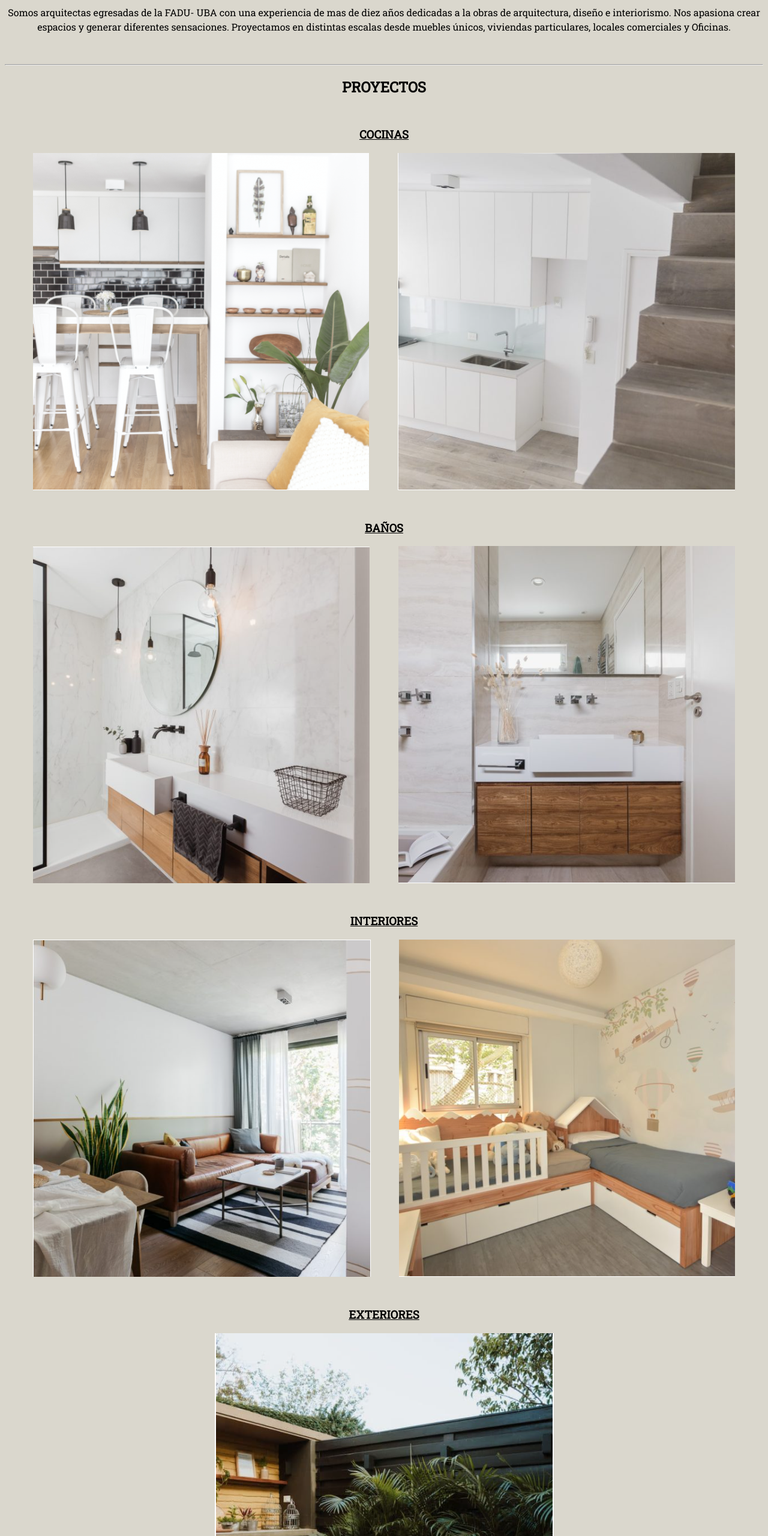
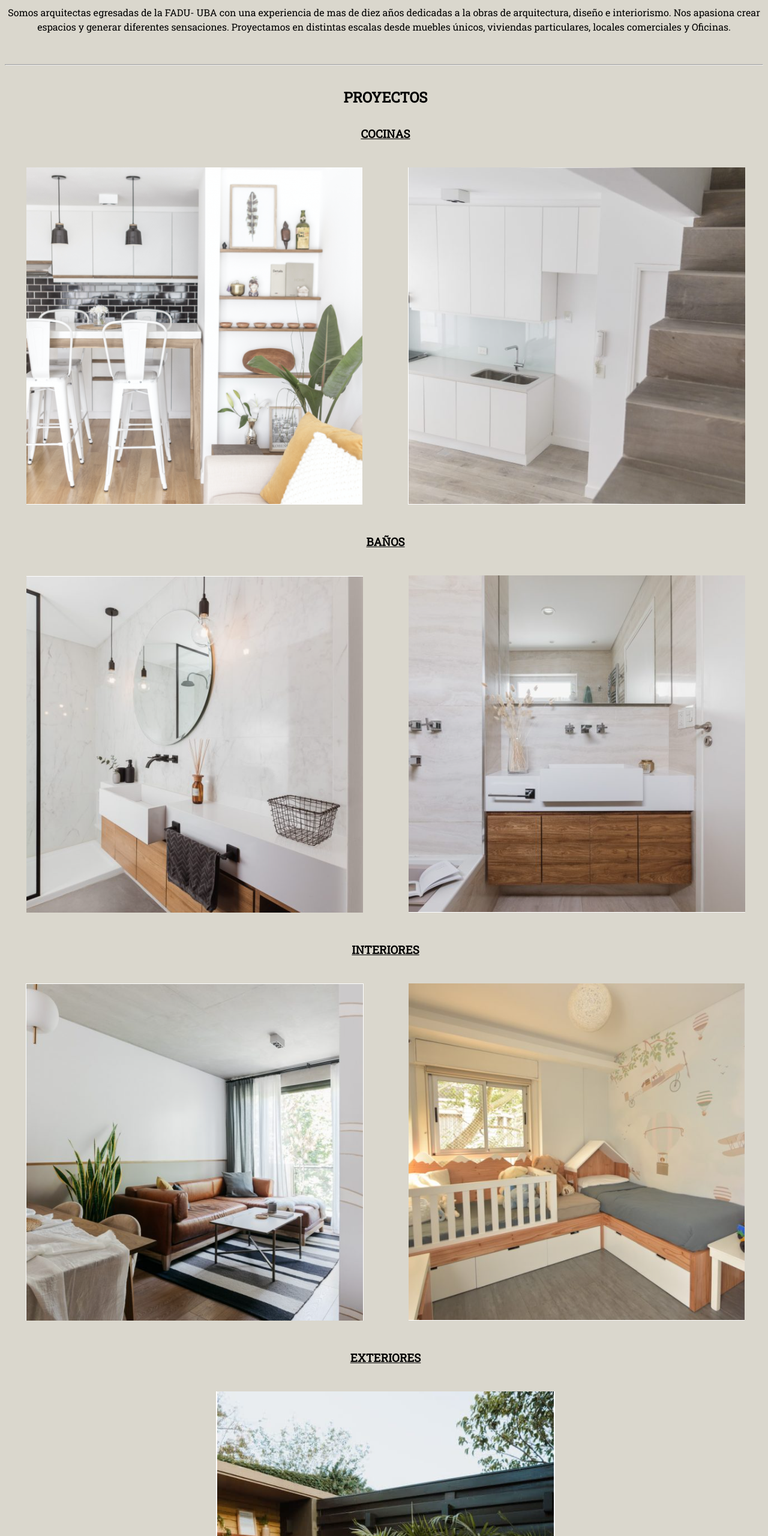
Before and after one commit to franciscofaguirre/ProyectoFika, a plain HTML site: page index.html in a window 1280 px wide. Shown: the part 1700-4260 px from the top of the page at 60% size. Drawn offline with Linux system fonts and the light colour scheme.

Commit message:
Actualizacion fotos 4

```diff
--- a/index.html
+++ b/index.html
@@ -15,7 +15,7 @@
 <body>
     <header class="header">
         <div class="headerLogo">
-            <a href="/index.html">
+            <a href="index.html">
                 <img src="./imagenes/logo.PNG" alt="Logo Fika"></a>
         </div>
         <nav class="headerMenu ul li">
@@ -71,62 +71,87 @@
 
     <hr />
     <section>
-        <div class="centrar">
-            <a href="./pages/proyectos.html">
+        <div class="conteiner">
+            <div class="div1">
                     <h2><b> PROYECTOS </b></h2>
                 </a>
-
-            <h3 class="espacioServicios"><u> COCINAS </u></h3>
-            <div class="imagenes">
-                <img class="centrar" src="./imagenes/cocina1.PNG">
-                <img class="centrar" src="./imagenes/cocina2.PNG">
             </div>
 
-            <h3 class="espacioServicios"><u> BAÑOS </u></h3>
-            <div class="imagenes">
-                <img class="centrar" src="./imagenes/baño1.PNG">
-                <img class="centrar" src="./imagenes/baño2.PNG">
+            <div class="div2">
+                <h3><u> COCINAS </u></h3>
             </div>
 
-            <h3 class="espacioServicios"><u> INTERIORES </u></h3>
-            <div class="imagenes">
-                <img class="centrar" src="./imagenes/interior1.PNG">
-                <img class="centrar" src="./imagenes/interior2.PNG">
+            <div class="div3">
+                <img src="../imagenes/cocina1.PNG">
             </div>
 
-            <h3 class="espacioServicios"><u> EXTERIORES </u></h3>
-            <div class="imagenes">
-                <img class="centrar" src="./imagenes/exterior1.PNG">
+            <div class="div4">
+                <img src="../imagenes/cocina2.PNG">
             </div>
+
+            <div class="div5">
+                <h3><u> BAÑOS </u></h3>
             </div>
-    </section>
 
+            <div class="div6">
+                <img src="../imagenes/baño1.PNG">
+            </div>
+
+            <div class="div7">
+                <img src="../imagenes/baño2.PNG">
+            </div>
+
+            <div class="div8">
+                <h3><u> INTERIORES </u></h3>
+            </div>
+
+            <div class="div9">
+                <img src="../imagenes/interior1.PNG">
+            </div>
+
+            <div class="div10">
+                <img src="../imagenes/interior2.PNG">
+            </div>
+
+            <div class="div11">
+                <h3><u> EXTERIORES </u></h3>
+            </div>
+
+            <div class="div12">
+                <img src="../imagenes/exterior1.PNG">
+            </div>
+
+
+            <div class="div13">
                 <hr />
-
-    <footer>
-        <table class="espacio">
+                <table>
                     <tr>
-                <td> <img src="./imagenes/mapa.JPG" alt="Map">
+                        <td> <img src="../imagenes/mapa.JPG" alt="Map">
                         <td>
                             <p> Fakesteet 1234, CABA </p>
                     </tr>
                     <tr>
-                <td><img src="./imagenes/mail.JPG" alt="Mail">
+                        <td><img src="../imagenes/mail.JPG" alt="Mail">
                         <td>
                             <p> fake@gmail.com </p>
                     </tr>
                     <tr>
-                <td><img src="./imagenes/telefono.JPG" alt="Whatsapp">
+                        <td><img src="../imagenes/telefono.JPG" alt="Whatsapp">
                         <td>
                             <p> +54 9 11 56984417 </p>
                     </tr>
                     <tr>
-                <td><img src="./imagenes/instagram2.jpg" alt="Instagram">
+                        <td><img src="../imagenes/instagram2.jpg" alt="Instagram">
                         <td>
-                    <p> <a href="https://instagram.com/proyecto.fika?utm_medium=copy_link">/proyectofika </a></p>
+                            <p> <a href="https://instagram.com/proyecto.fika?utm_medium=copy_link">/proyectofika </a>
+                            </p>
                     </tr>
+            </div>
 
-    </footer>
+
+
+        </div>
+    </section>
 
 </body>
 
```
Lines whose indentation alone changed are shown as unchanged.
